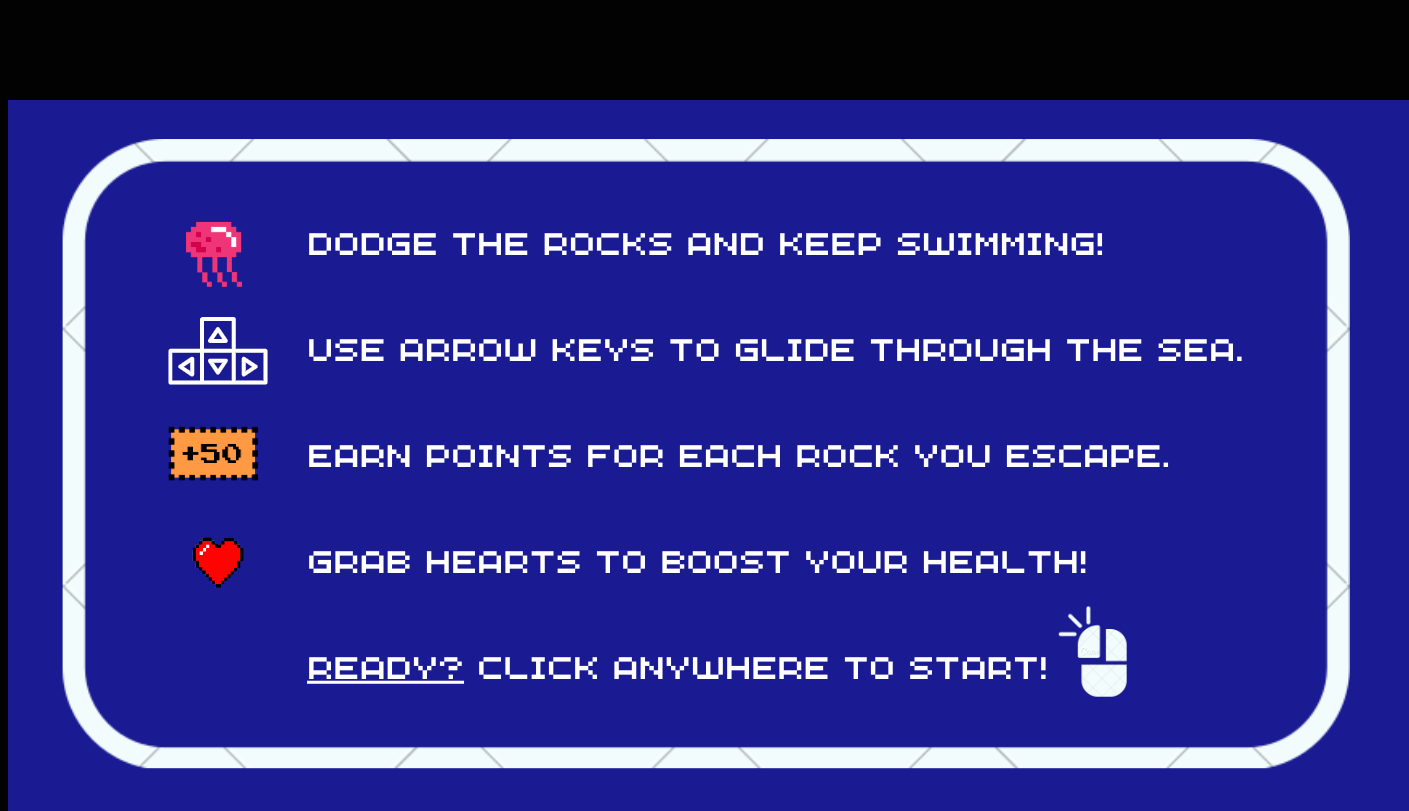
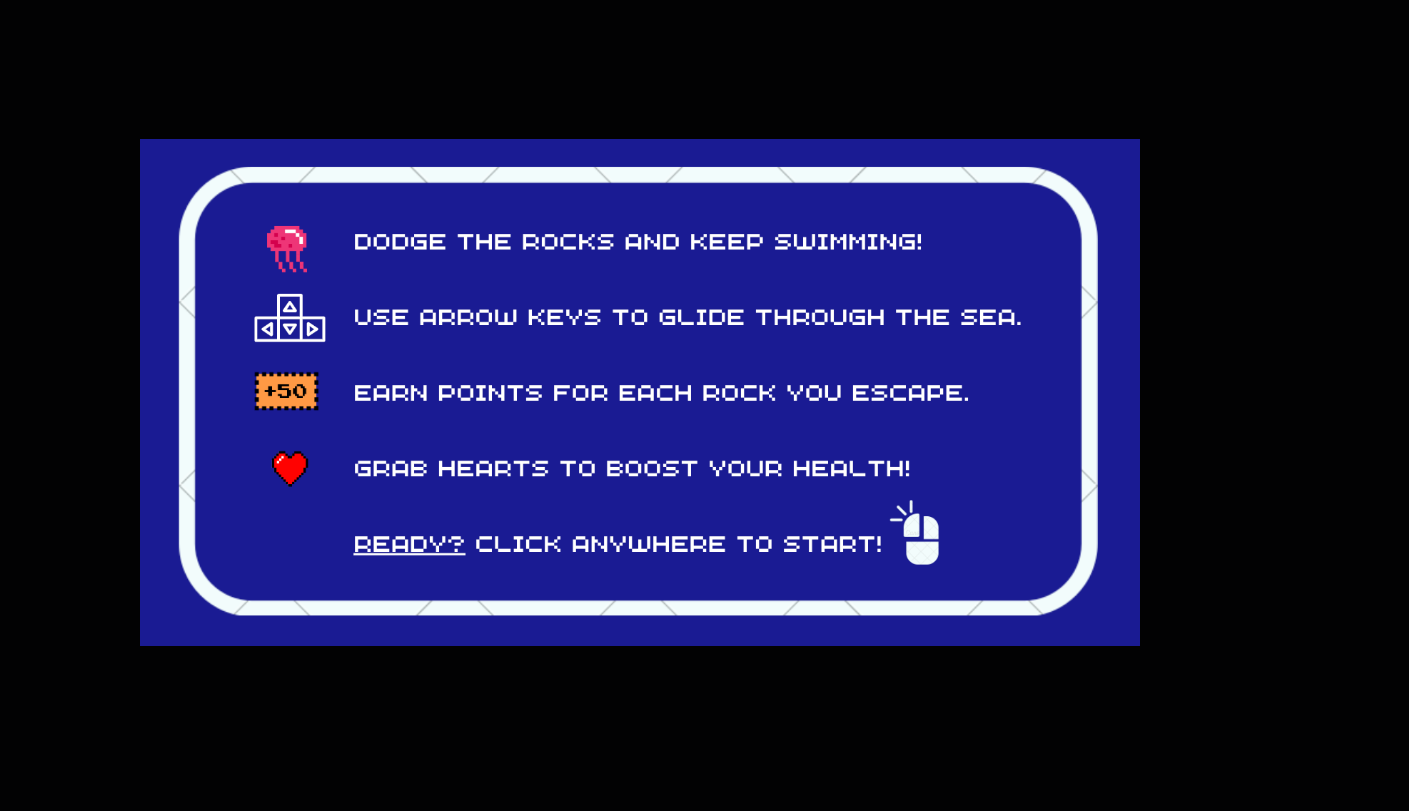
Before and after one commit to dalfang/ocean-dive, a plain HTML site: page index.html in a window 1280 px wide. Both pictures are taken after a click on the button "Start Game". Shown: the whole page, 1409 px wide, since content can reach past the window. Drawn offline with Linux system fonts and the light colour scheme.

Commit message:
resize instruction css

```diff
--- a/styles/style.css
+++ b/styles/style.css
@@ -79,6 +79,10 @@ body {
   animation: slide 5s linear infinite;
 }
 
+#instructions img {
+  max-width: 1000px;
+}
+
 @keyframes slide {
   0% {
     background-position: 900px 0;
```
